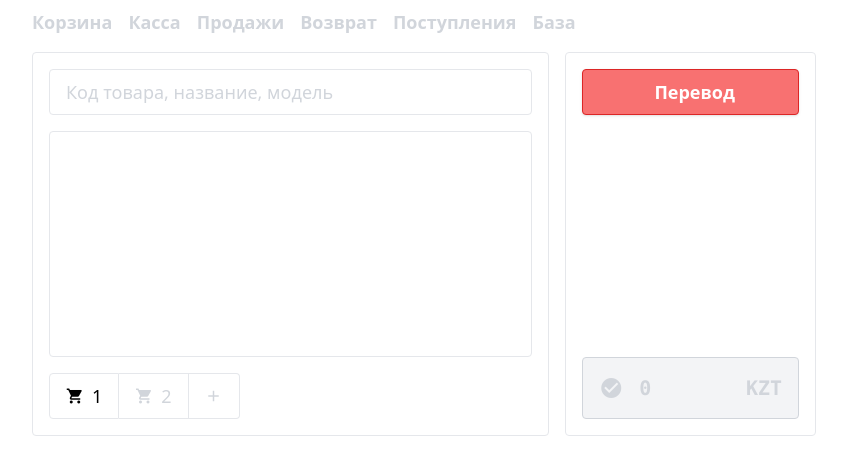
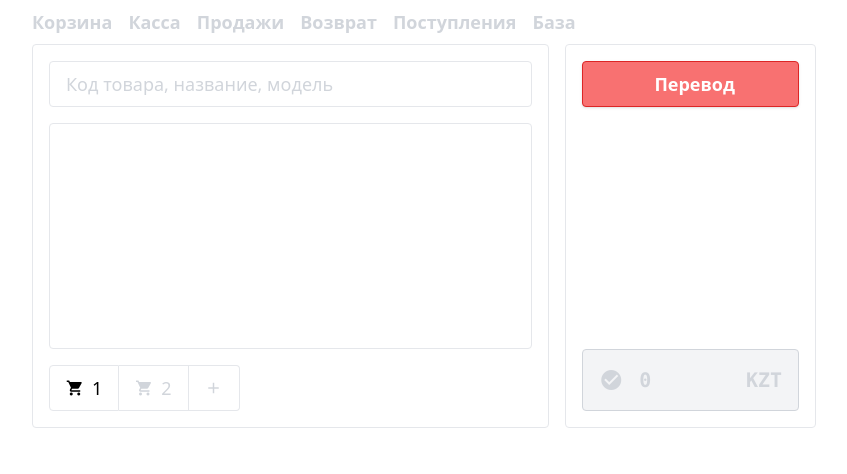
Before and after one commit to ctrlartspace/openmarket-frontend, a Vue app: page / in a window 1280 px wide. Shown: the top 474 px of the page, without its empty margins (216-1063 px from the left). Built offline with nearby package versions, Linux system fonts and the light colour scheme; the HTML template or start-up script is replaced by a standard one.

Commit message:
header padding

```diff
--- a/src/App.vue
+++ b/src/App.vue
@@ -1,6 +1,6 @@
 <template>
   <div class="max-w-[800px] mx-auto h-full">
-    <header class="p-2">
+    <header class="p-2 pb-0">
       <app-header></app-header>
     </header>
     <main class="p-2 h-full">
```
